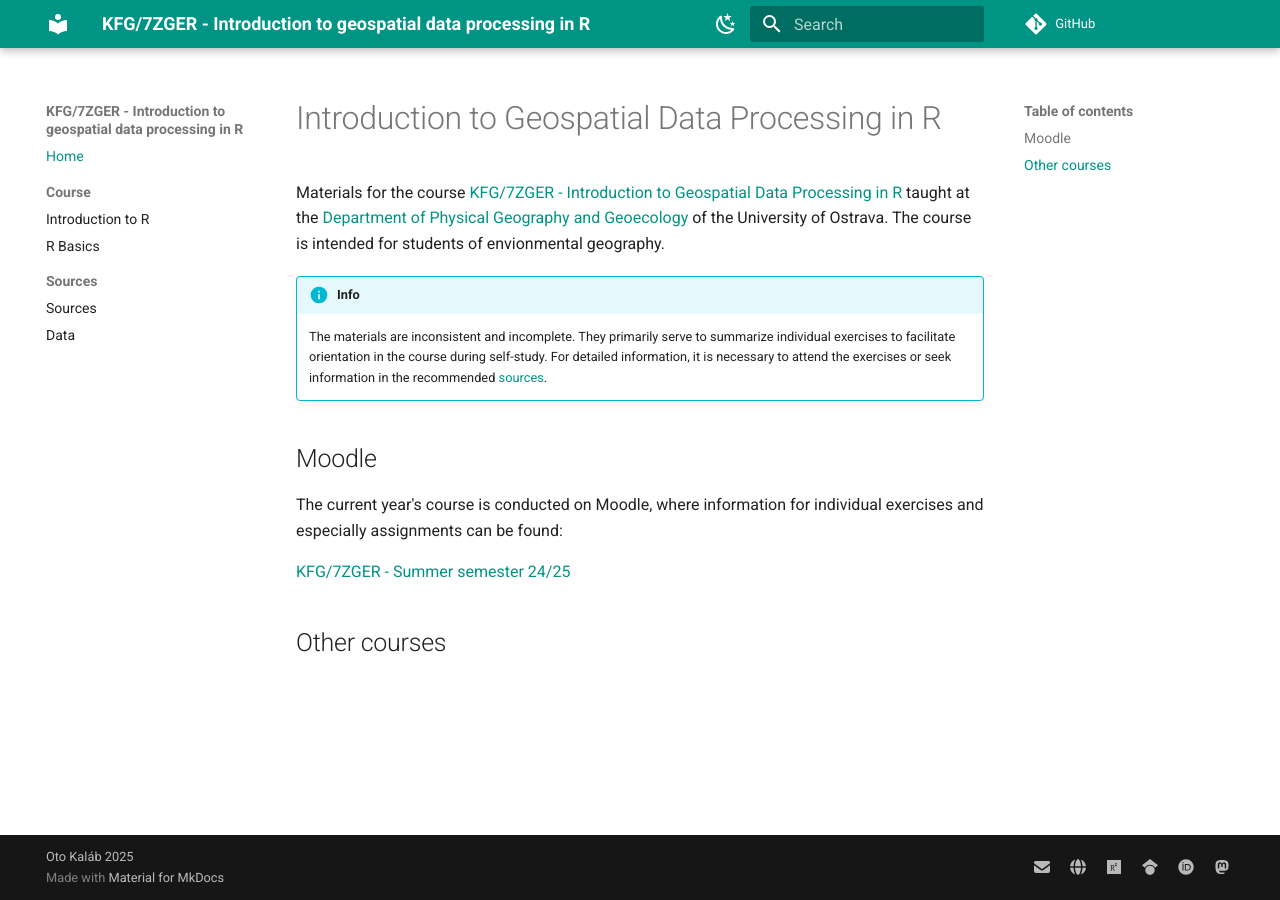
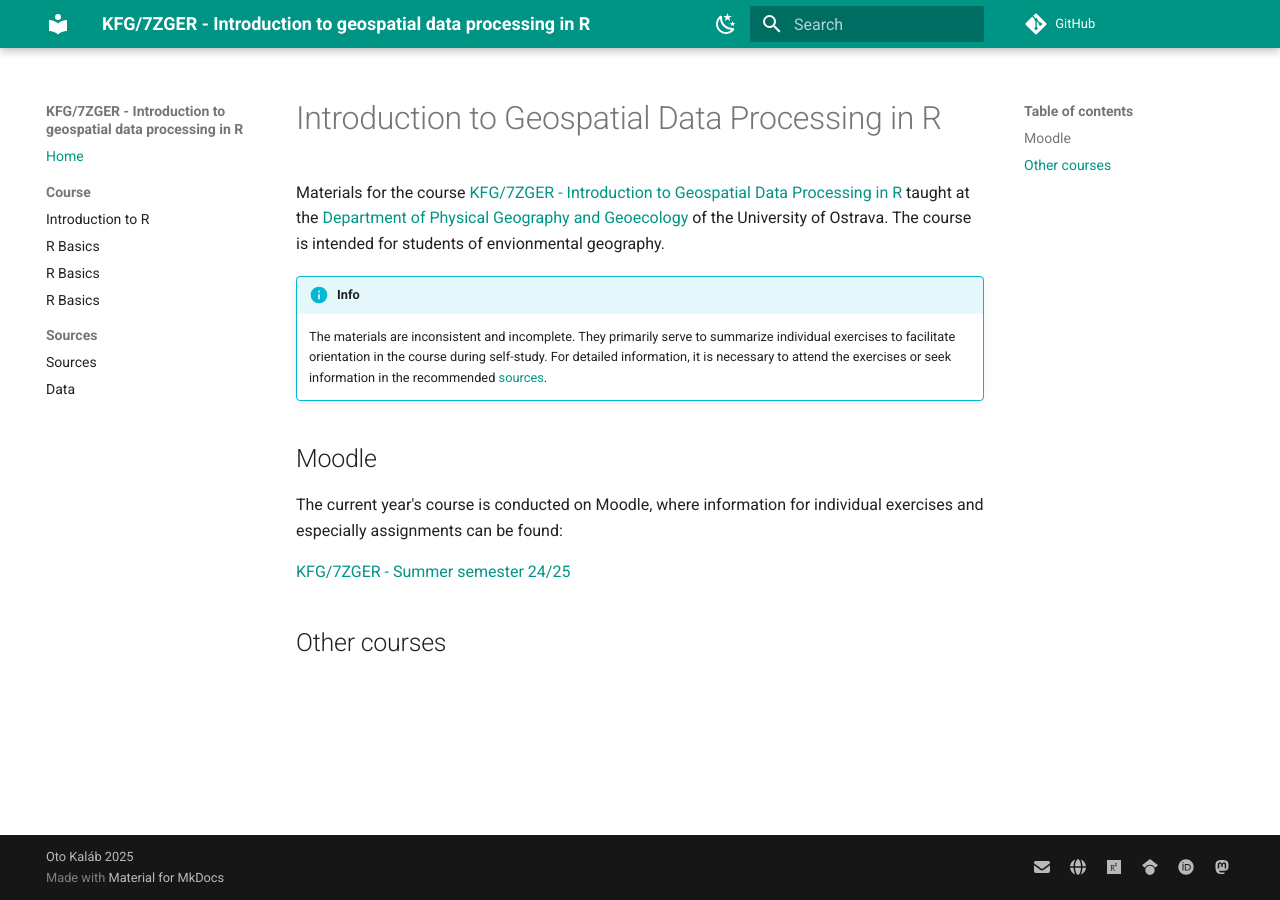
Before and after one commit to kalab-oto/7ZGER, an MkDocs documentation site: the page built from docs/index.md, in a window 1280 px wide. Built offline with MkDocs 1.6.1 and Material for MkDocs 9.7.7, drawn with Linux system fonts in a browser that asks for light colours; comment, search, counter and statistics services are not loaded.

Commit message:
update yml

```diff
--- a/mkdocs.yml
+++ b/mkdocs.yml
@@ -58,6 +58,8 @@ nav:
   - Course:
     - Introduction to R: intro.md
     - R Basics: basics.md
+    - R Basics: data_types.md
+    - R Basics: files_workflow.md
   - Sources:
     - Sources: sources.md
     - Data: data.md
```
